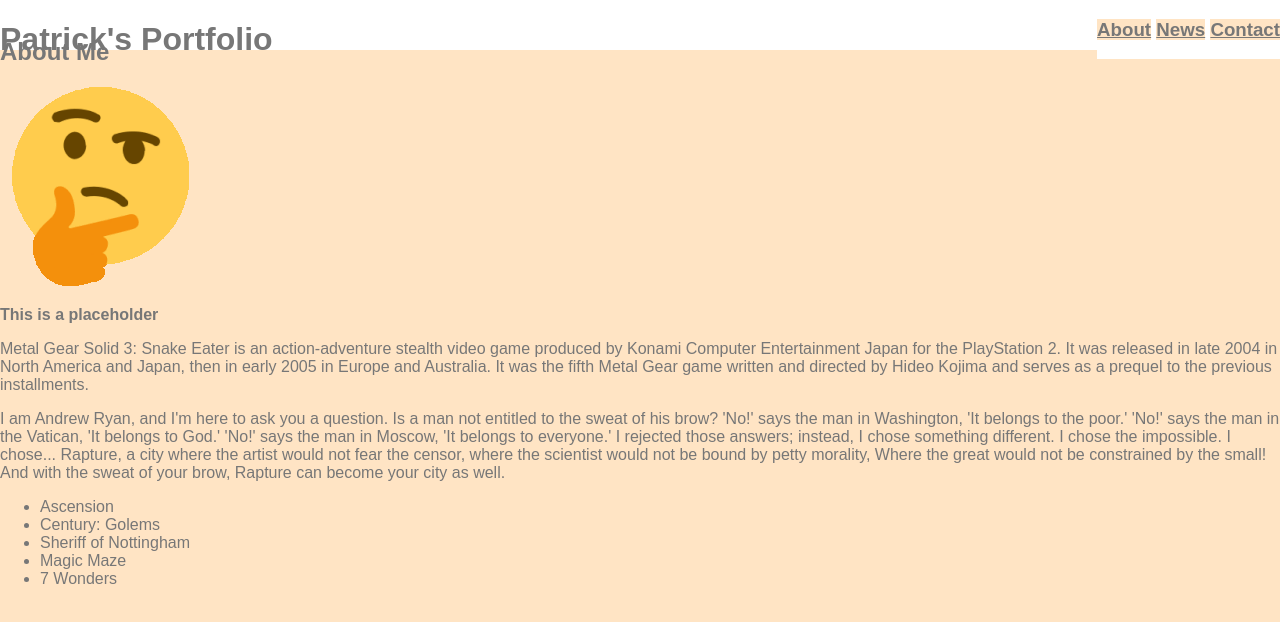
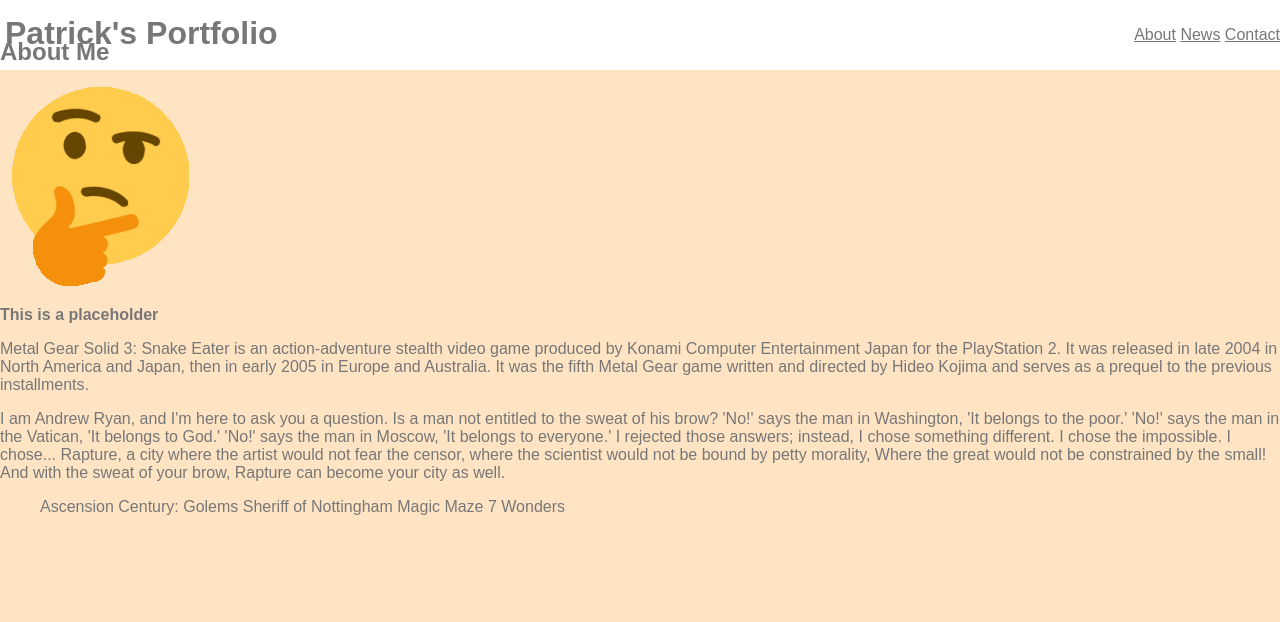
Before and after one commit to patrickfinnigan/Basic-Portfolio, a plain HTML site: page index.html in a window 1280 px wide. Drawn offline with Linux system fonts and the light colour scheme; a script that the page names is missing.

Commit message:
additional css work

```diff
--- a/assets/css/style.css
+++ b/assets/css/style.css
@@ -32,14 +32,21 @@ body, a {
     top: 0px;
     right: 0px;
     z-index: 1;
-    background-color: #ffffff
+    color: gray;
+    margin-top: 10px;
+}
+.topnav a {
+    background-color: #ffffff;
+}
+li {
+    display:inline;
 }
 
 .navbar {
     width: auto;
     border-color: #cccccc;
     background-color: #ffffff;
-    height: 50px;
+    height: 70px;
     position: fixed;
     top: 0px;
     z-index: 0;
@@ -48,6 +55,6 @@ body, a {
 }
 
 h1 {
-
-
+    margin-top: 15px;
+    margin-left: 5px;
 }
--- a/index.html
+++ b/index.html
@@ -21,13 +21,20 @@ _______ _            ____                            _____
     <body>
             <div class="header">
                     <h1>Patrick's Portfolio</h1>
-                        <div class="topnav"><h3>
-                            <a href="#about">About</a>
-                            <a href="#news">News</a>
-                            <a href="#contact">Contact</a>
-                        </h3></div>
-                </div>
-            </div>
+                        <div class="topnav">
+                            <ul>
+                                <li>
+                                    <a href="#about">About</a>
+                                </li>
+                                <li>
+                                    <a href="#news">News</a>
+                                </li>
+                                <li>
+                                    <a href="#contact">Contact</a>
+                                </li>
+                            </ul>
+                        </div>
+                    </div>
 
             <element class="navbar">
 
```
